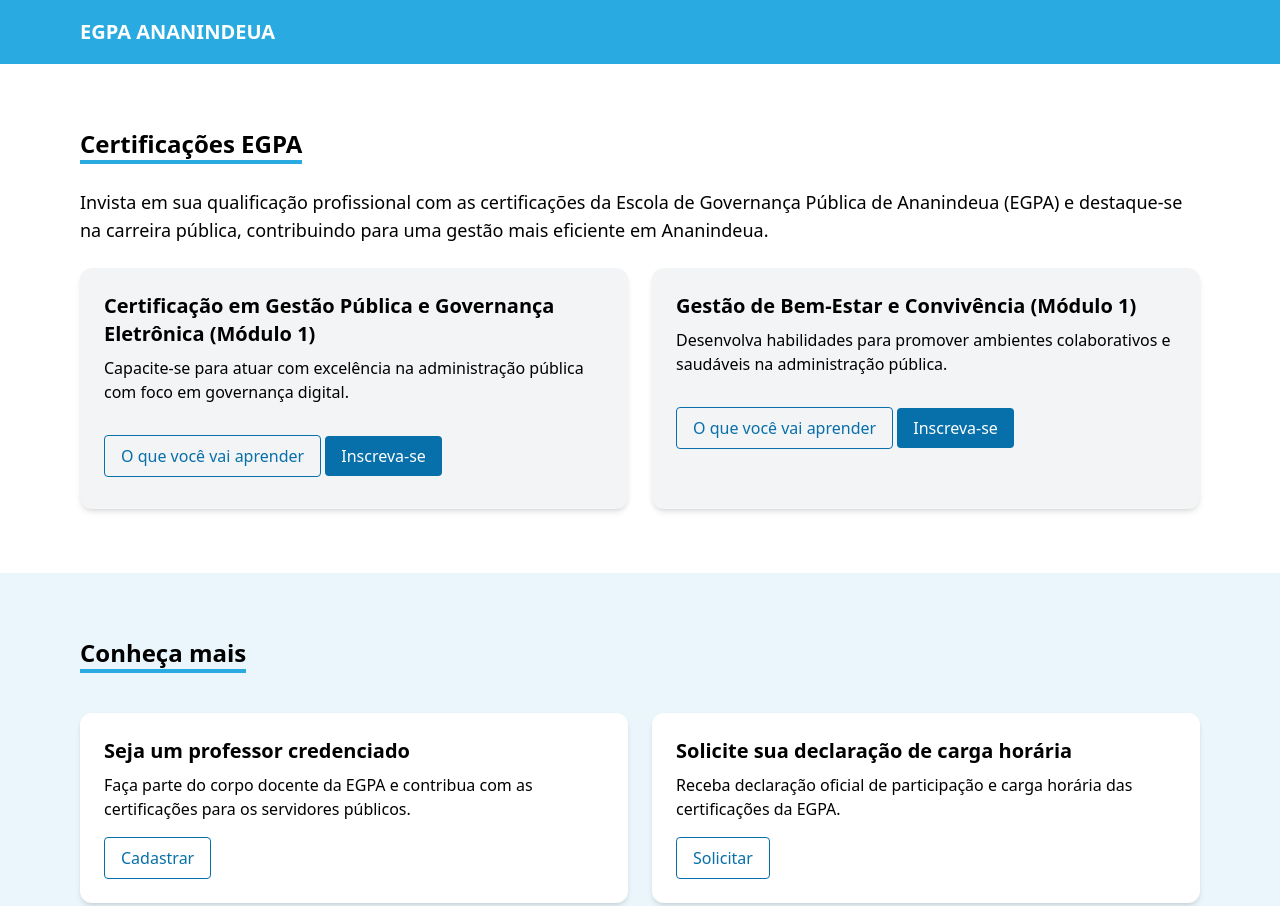
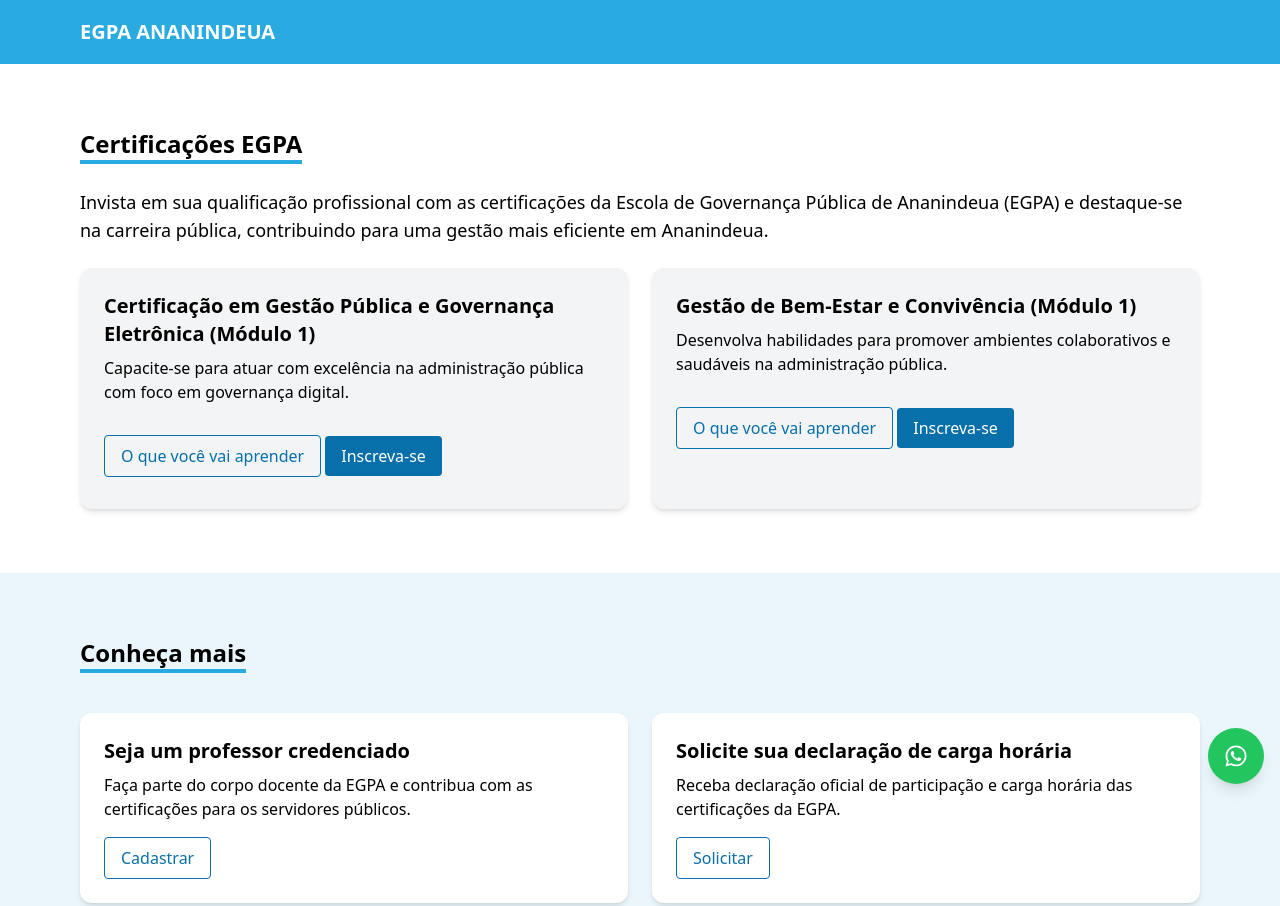
Before and after one commit to dtiegpa/certificacoes, a plain HTML site: page index.html in a window 1280 px wide. Shown: the top 906 px of the page. Drawn offline with nearby package versions, Linux system fonts and the light colour scheme; a small style sheet from the web is missing.

Commit message:
Update index.html

```diff
--- a/index.html
+++ b/index.html
@@ -1,6 +1,7 @@
 <!DOCTYPE html>
 <html lang="pt-BR">
   <head>
+    <link rel="stylesheet" href="https://cdnjs.cloudflare.com/ajax/libs/font-awesome/6.4.0/css/all.min.css" integrity="sha512-pVpjMdU/B5aBgEQcXQKq3zR4ABRMJp0F41dhnh84hPf9+YV7nZ/8wK5u5gkzD+93P4Zx7tN9ZPl6XOmVJ63kyw==" crossorigin="anonymous" referrerpolicy="no-referrer" />
     <meta charset="UTF-8" />
     <meta name="viewport" content="width=device-width, initial-scale=1.0" />
     <title>EGPA</title>
@@ -122,5 +123,9 @@
     <footer class="bg-[color:var(--azul-principal)] text-white text-center py-6">
       <p>&copy; 2025 DTI-EGPA. Todos os direitos reservados.</p>
     </footer>
+      <!-- Botão Flutuante WhatsApp -->
+    <a href="https://wa.me/5591984069956" target="_blank" class="fixed bottom-4 right-4 bg-green-500 text-white p-4 rounded-full shadow-lg hover:bg-green-600 transition duration-300 z-50 text-xl">
+      <svg xmlns="http://www.w3.org/2000/svg" viewBox="0 0 448 512" class="w-6 h-6 fill-current"><path d="M380.9 97.1C339 55.1 283.2 32 223.9 32c-122.4 0-222 99.6-222 222 0 39.1 10.2 77.3 29.6 111L0 480l117.7-30.9c32.4 17.7 68.9 27 106.1 27h.1c122.3 0 224.1-99.6 224.1-222 0-59.3-25.2-115-67.1-157zm-157 341.6c-33.2 0-65.7-8.9-94-25.7l-6.7-4-69.8 18.3L72 359.2l-4.4-7c-18.5-29.4-28.2-63.3-28.2-98.2 0-101.7 82.8-184.5 184.6-184.5 49.3 0 95.6 19.2 130.4 54.1 34.8 34.9 56.2 81.2 56.1 130.5 0 101.8-84.9 184.6-186.6 184.6zm101.2-138.2c-5.5-2.8-32.8-16.2-37.9-18-5.1-1.9-8.8-2.8-12.5 2.8-3.7 5.6-14.3 18-17.6 21.8-3.2 3.7-6.5 4.2-12 1.4-32.6-16.3-54-29.1-75.5-66-5.7-9.8 5.7-9.1 16.3-30.3 1.8-3.7 .9-6.9-.5-9.7-1.4-2.8-12.5-30.1-17.1-41.2-4.5-10.8-9.1-9.3-12.5-9.5-3.2-.2-6.9-.2-10.6-.2-3.7 0-9.7 1.4-14.8 6.9-5.1 5.6-19.4 19-19.4 46.3 0 27.3 19.9 53.7 22.6 57.4 2.8 3.7 39.1 59.7 94.8 83.8 35.2 15.2 49 16.5 66.6 13.9 10.7-1.6 32.8-13.4 37.4-26.4 4.6-13 4.6-24.1 3.2-26.4-1.3-2.5-5-3.9-10.5-6.6z"/></svg>
+    </a>
   </body>
 </html>
```
